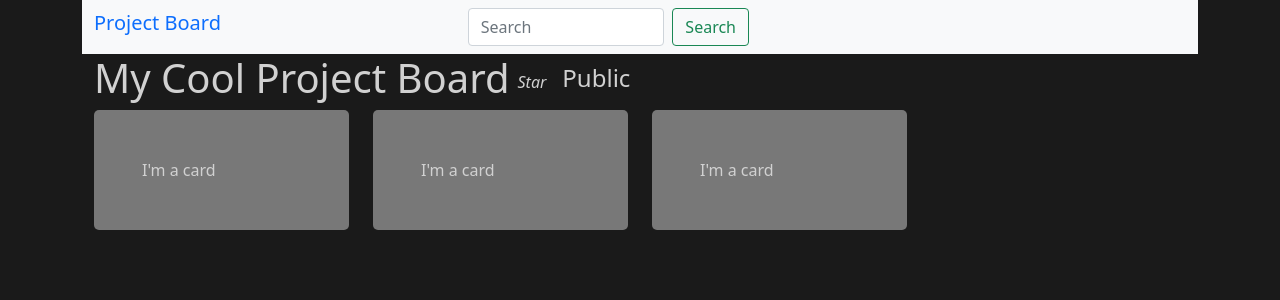
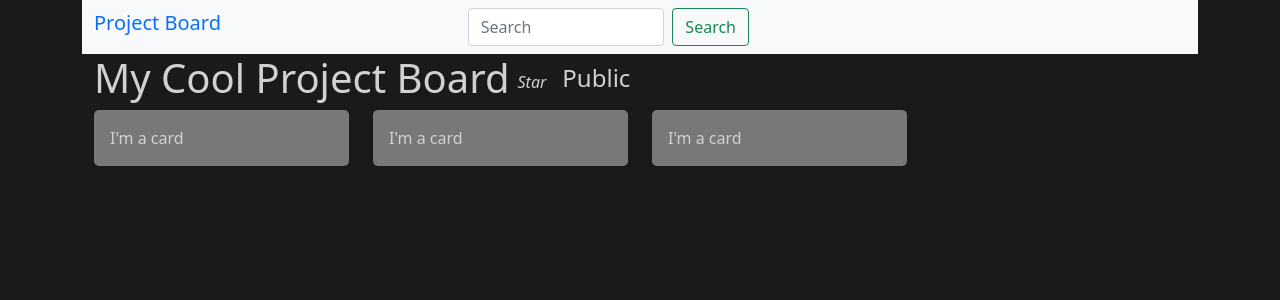
Before and after one commit to benjaminbwright/react-kanban, a React (Create React App) app: page / in a window 1280 px wide. Shown: the top 300 px of the page. Built offline with nearby package versions, Linux system fonts and the light colour scheme.

Commit message:
fixed column padding

```diff
--- a/src/components/ProjectBoardColumn.js
+++ b/src/components/ProjectBoardColumn.js
@@ -9,7 +9,7 @@ export default function ProjectBoardColumns() {
   }
   return (
     <div className="col-3" >
-      <div className="p-5" style={styles.columnContent} >
+      <div className="p-3" style={styles.columnContent} >
         <Card />
       </div>
     </div>
```
